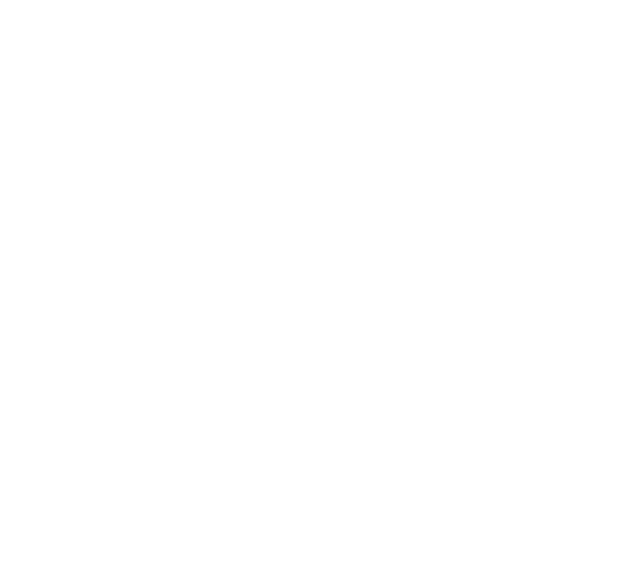
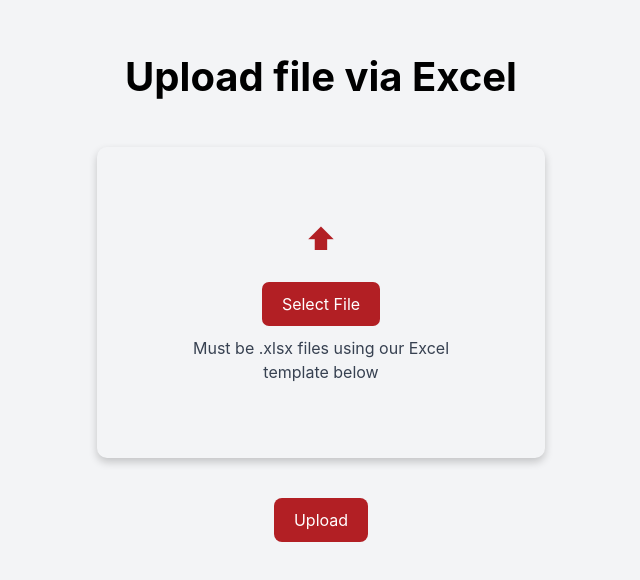
Before and after one commit to Mabelzzz/PASONA_360, a React (Create React App) app in the folder frontend/: page /upload in a window 1280 px wide. Before the commit this address had no page. Shown: the part 106-686 px from the top of the page, without its empty margins (319-959 px from the left). Built offline with nearby package versions, Linux system fonts and the light colour scheme.

Commit message:
Open upload route and create upload webpage

```diff
--- a/frontend/src/App.js
+++ b/frontend/src/App.js
@@ -45,12 +45,14 @@
 import React from "react";
 import { BrowserRouter as Router, Routes, Route } from "react-router-dom";
 import Login from "./components/Login";
+import Upload from "./components/Upload";
 
 function App() {
     return (
         <Router>
             <Routes>
                 <Route path="/" element={<Login />} />
+                <Route path="/upload" element={<Upload />} />
             </Routes>
         </Router>
     );
--- a/frontend/src/components/Upload.js
+++ b/frontend/src/components/Upload.js
@@ -1,9 +1,36 @@
 import React, { useState } from "react";
 import { uploadExcel, generateLinks } from "../services/api";
+import { hover } from "@testing-library/user-event/dist/hover";
 
 const Upload = () => {
     const [file, setFile] = useState(null);
     const [links, setLinks] = useState([]);
+    const [isDragging, setIsDragging] = useState(false);
+
+    // Handle drag events
+    const handleDragOver = (e) => {
+        e.preventDefault();
+        setIsDragging(true);
+    };
+
+    const handleDragLeave = () => {
+        setIsDragging(false);
+    };
+
+    // Handle file drop
+    const handleDrop = (e) => {
+        e.preventDefault();
+        setIsDragging(false);
+
+        const droppedFile = e.dataTransfer.files[0];
+        if (droppedFile) {
+        if (droppedFile.name.match(/\.(xlsx|xls|xlsm)$/)) {
+            setFile(droppedFile);
+        } else {
+            alert("Please upload a valid Excel file (.xlsx, .xls, .xlsm).");
+        }
+        }
+    };
 
     const handleUpload = async () => {
         const formData = new FormData();
@@ -14,10 +41,23 @@ const Upload = () => {
     };
 
     return (
-        <div>
-            <h2>Upload Excel</h2>
-            <input type="file" onChange={(e) => setFile(e.target.files[0])} />
-            <button onClick={handleUpload}>Upload</button>
+        <div style={styles.div} className="min-h-screen bg-gray-100">
+            <h2 style={styles.h2} className="w-full max-w-md">Upload file via Excel</h2>
+            {/* Original function */}
+            <input type="file" accept=".xlsx,.xls,.xlsm" id="fileInput" onChange={(e) => setFile(e.target.files[0])} style={{ display: "none" }}/>
+            {/* Original function */}
+
+            <div style={styles.uploadSection} className="w-full max-w-md" onDragOver={handleDragOver} onDragLeave={handleDragLeave} onDrop={handleDrop}>
+                <span style={styles.fileInputIcon}>⬆</span>
+                <label  htmlFor="fileInput" style={styles.selectFileButton} className="bg-[#b21f24] hover:bg-[#8e191d] transition duration-200">
+                    Select File
+                </label>
+                {file && <p>Selected File: {file.name}</p>}
+                <p className="text-gray-700 mb-1">Must be .xlsx files using our Excel template below</p>
+            </div>
+
+
+            <button style={styles.uploadFileButton} className="bg-[#b21f24] hover:bg-[#8e191d] transition duration-200" onClick={handleUpload} >Upload</button>
             <ul>
                 {links.map((link, idx) => (
                     <li key={idx}>{link}</li>
@@ -27,4 +67,60 @@ const Upload = () => {
     );
 };
 
+const styles = {
+
+    div: {
+        textAlign: "center",
+        flexDirection: "column",
+        alignItems: "center",
+        justifyContent: "center",
+        display: "flex",
+    },
+
+    h2: {
+        fontSize: "2.5rem",
+        fontWeight: "bold",
+        margin: "20px",
+    },
+
+    uploadSection: {
+        padding: "70px",
+        borderRadius: "10px",
+        boxShadow: "0 4px 8px rgba(0, 0, 0, 0.2)",
+        margin: "20px",
+    },
+
+    fileInputIcon: {
+        fontSize: "30px",
+        display: "block",
+        marginBottom: "10px",
+        cursor: "default",
+        color: "#b21f24",
+    },
+
+    selectFileButton: {
+        display: "inline-block",
+        padding: "10px 20px",
+        borderRadius: "8px",
+        color: "#fff",
+        borderRadius: "7px",
+        fontWeight: "semi-bold",
+        cursor: "pointer",
+        margin: "10px",
+    },
+
+    uploadFileButton: {
+        display: "inline-block",
+        padding: "10px 20px",
+        marginTop: "10px",
+        borderRadius: "8px",
+        color: "#fff",
+        fontWeight: "semi-bold",
+        cursor: "pointer",
+        margin: "20px",
+    },
+
+
+}
+
 export default Upload;
```
